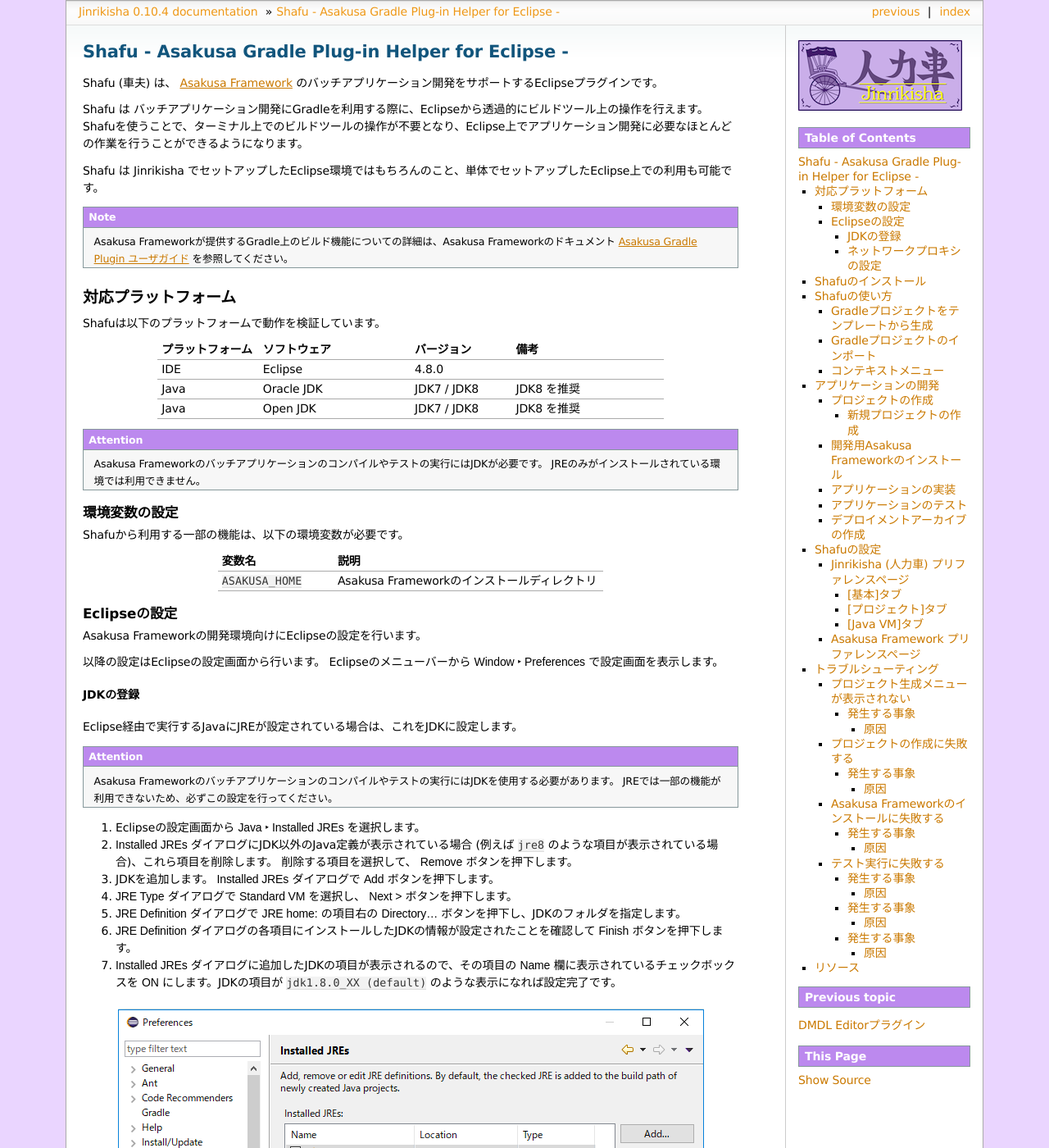
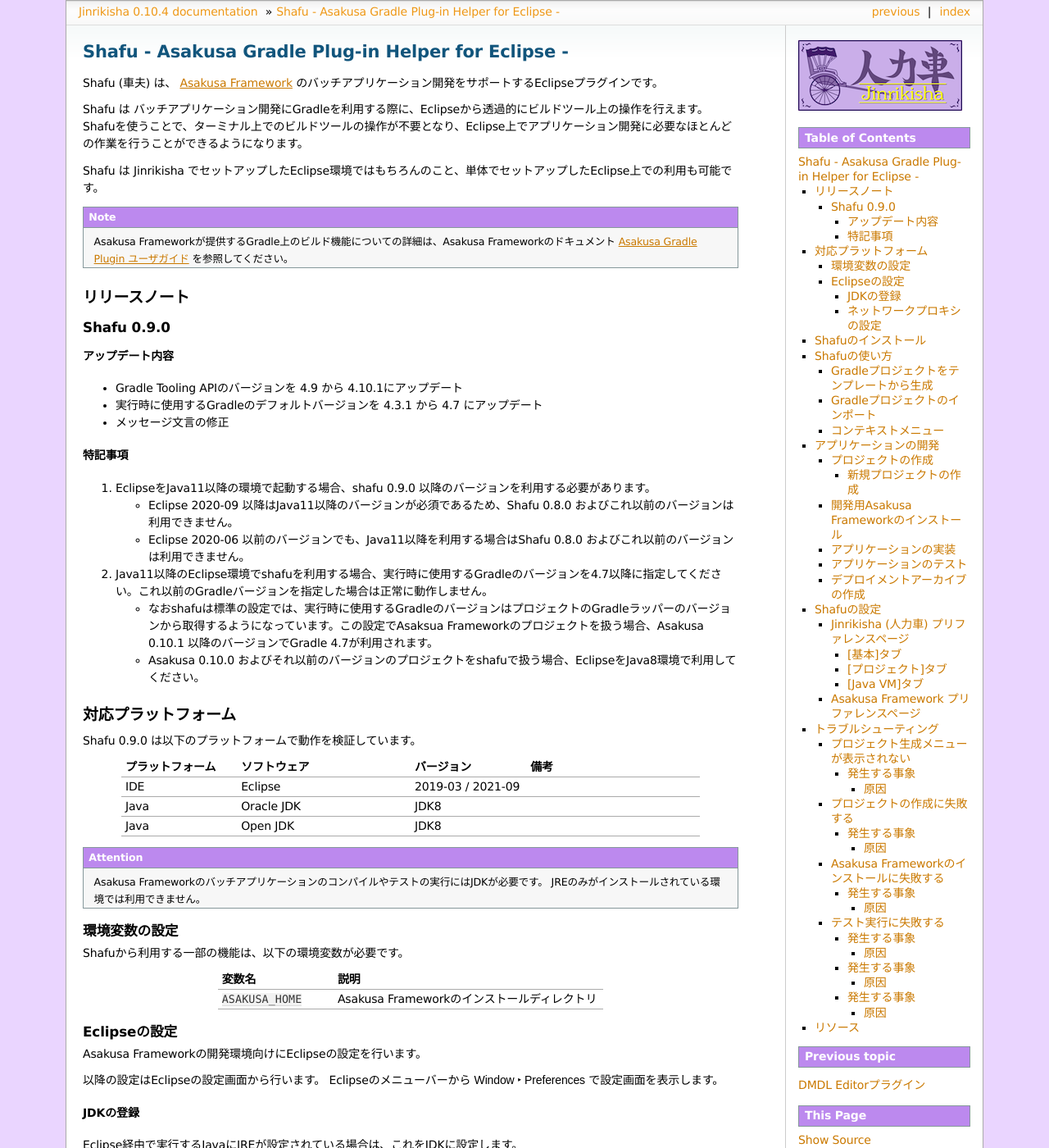
Before and after one commit to asakusafw/asakusafw-starter, a Sphinx documentation site: the page built from jinrikisha/docs/ja/source/shafu.rst, in a window 1280 px wide and 1400 px high. Shown: the whole window at 82% size. Built offline with Sphinx 7.4.7, drawn with Linux system fonts in a browser that asks for light colours; formulas are drawn with MathJax 3.

Commit message:
Revise document for release shafu 0.9.0

```diff
--- a/jinrikisha/docs/ja/source/shafu.rst
+++ b/jinrikisha/docs/ja/source/shafu.rst
@@ -16,10 +16,35 @@
 
 ..  _`Asakusa Gradle Plugin ユーザガイド`: https://docs.asakusafw.com/latest/release/ja/html/application/gradle-plugin.html
 
+リリースノート
+==============
+
+Shafu 0.9.0
+--------------
+
+アップデート内容
+~~~~~~~~~~~~~~~~
+
+* Gradle Tooling APIのバージョンを 4.9 から 4.10.1にアップデート
+* 実行時に使用するGradleのデフォルトバージョンを 4.3.1 から 4.7 にアップデート
+* メッセージ文言の修正
+
+特記事項
+~~~~~~~~
+
+1. EclipseをJava11以降の環境で起動する場合、shafu 0.9.0 以降のバージョンを利用する必要があります。
+
+   * Eclipse 2020-09 以降はJava11以降のバージョンが必須であるため、Shafu 0.8.0 およびこれ以前のバージョンは利用できません。
+   * Eclipse 2020-06 以前のバージョンでも、Java11以降を利用する場合はShafu 0.8.0 およびこれ以前のバージョンは利用できません。
+2. Java11以降のEclipse環境でshafuを利用する場合、実行時に使用するGradleのバージョンを4.7以降に指定してください。これ以前のGradleバージョンを指定した場合は正常に動作しません。
+
+   * なおshafuは標準の設定では、実行時に使用するGradleのバージョンはプロジェクトのGradleラッパーのバージョンから取得するようになっています。この設定でAsaksua Frameworkのプロジェクトを扱う場合、Asakusa 0.10.1 以降のバージョンでGradle 4.7が利用されます。
+   * Asakusa 0.10.0 およびそれ以前のバージョンのプロジェクトをshafuで扱う場合、EclipseをJava8環境で利用してください。
+
 対応プラットフォーム
 ====================
 
-Shafuは以下のプラットフォームで動作を検証しています。
+Shafu 0.9.0 は以下のプラットフォームで動作を検証しています。
 
 ..  list-table::
     :widths: 2 3 2 3
@@ -31,16 +56,16 @@
       - 備考
     * - IDE
       - Eclipse
-      - 4.8.0
+      - 2019-03 / 2021-09
       -
     * - Java
       - Oracle JDK
-      - JDK7 / JDK8
-      - JDK8 を推奨
+      - JDK8
+      -
     * - Java
       - Open JDK
-      - JDK7 / JDK8
-      - JDK8 を推奨
+      - JDK8
+      -
 
 ..  attention::
     Asakusa Frameworkのバッチアプリケーションのコンパイルやテストの実行にはJDKが必要です。
```
